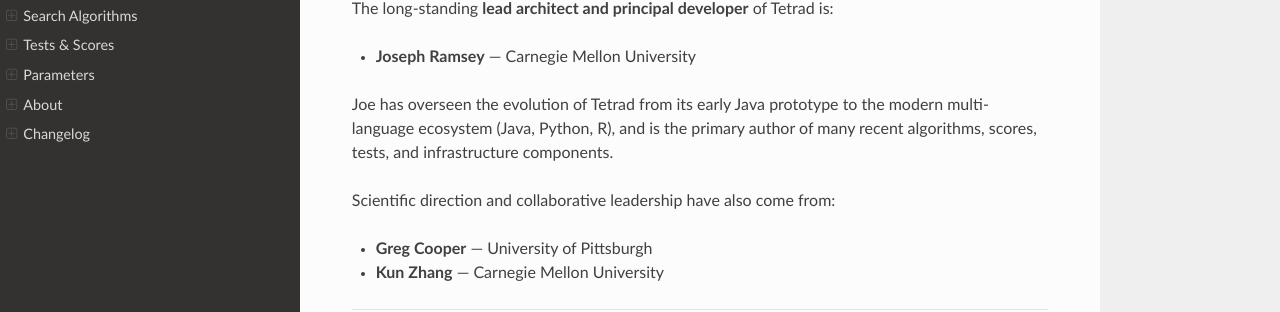
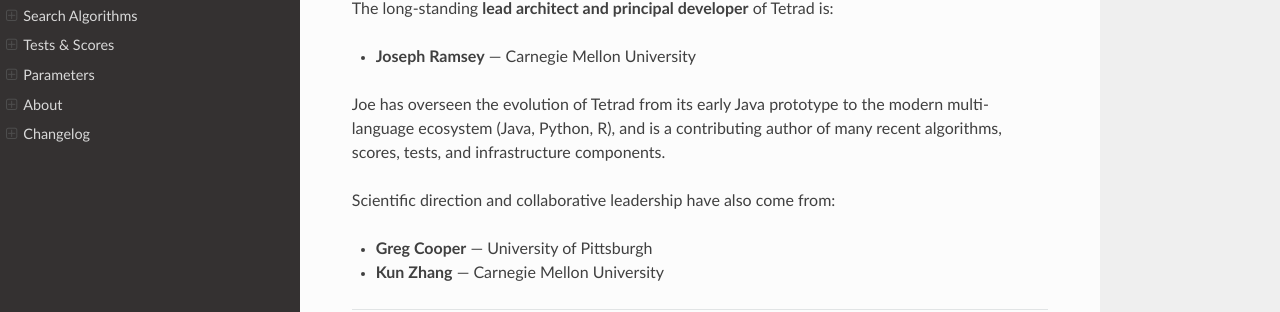
Before and after one commit to cmu-phil/tetrad-manual-rtd, a Sphinx documentation site: the page built from docs/contributors.md, in a window 1280 px wide and 900 px high, scrolled down 522 px. Shown: the part 163-475 px from the top of the window. Built offline with Sphinx 7.4.7 and the Read the Docs theme 3.1.0, drawn with Linux system fonts in a browser that asks for light colours.

Commit message:
Update contributors.md: revise attribution for Joseph Ramsey

```diff
--- a/docs/contributors.md
+++ b/docs/contributors.md
@@ -29,7 +29,7 @@
 - **Joseph Ramsey** — Carnegie Mellon University
 
 Joe has overseen the evolution of Tetrad from its early Java prototype to the
-modern multi-language ecosystem (Java, Python, R), and is the primary author of
+modern multi-language ecosystem (Java, Python, R), and is a contributing author of
 many recent algorithms, scores, tests, and infrastructure components.
 
 Scientific direction and collaborative leadership have also come from:
```
